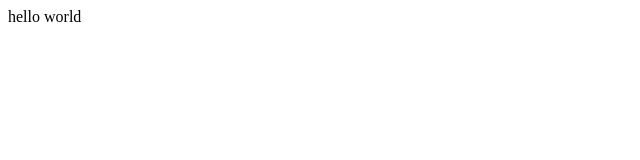
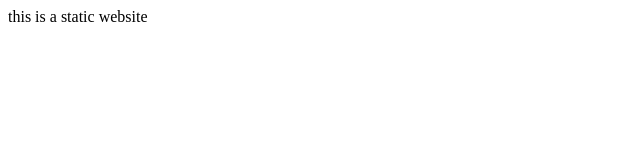
Before and after one commit to sahil-rk/website, a plain HTML site: page index.html in a window 1280 px wide. Shown: the full height of the page, 0-640 px from the left. Drawn offline with Linux system fonts and the light colour scheme.

Commit message:
2nd code commit for frontend

```diff
--- a/index.html
+++ b/index.html
@@ -1,3 +1 @@
-<html>
-  hello world
-</html>
+<p>this is a static website</p>
```
Also changed, not shown: 1 other file.
